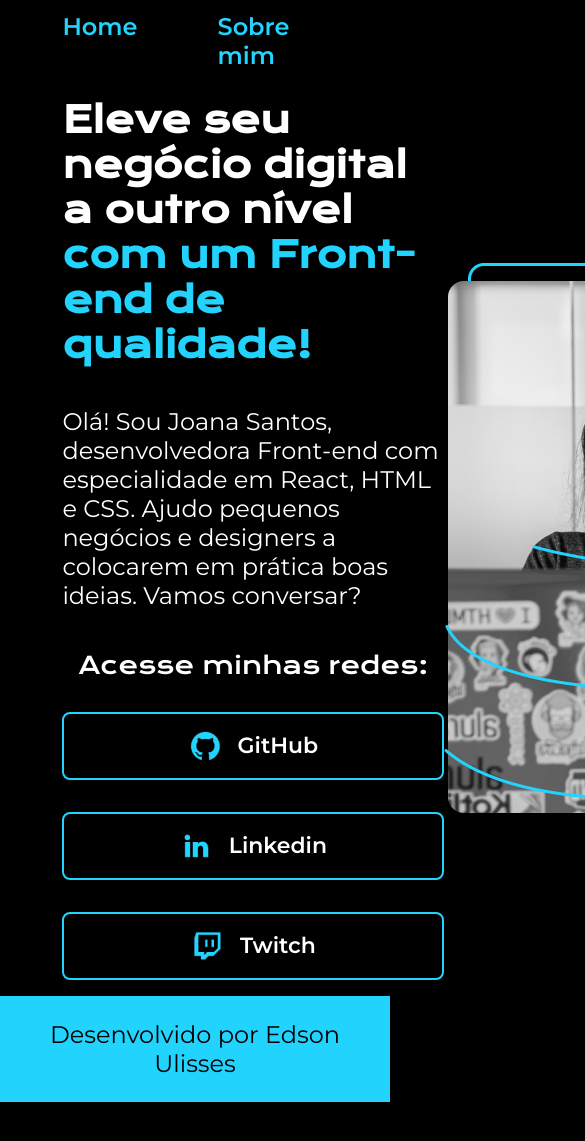
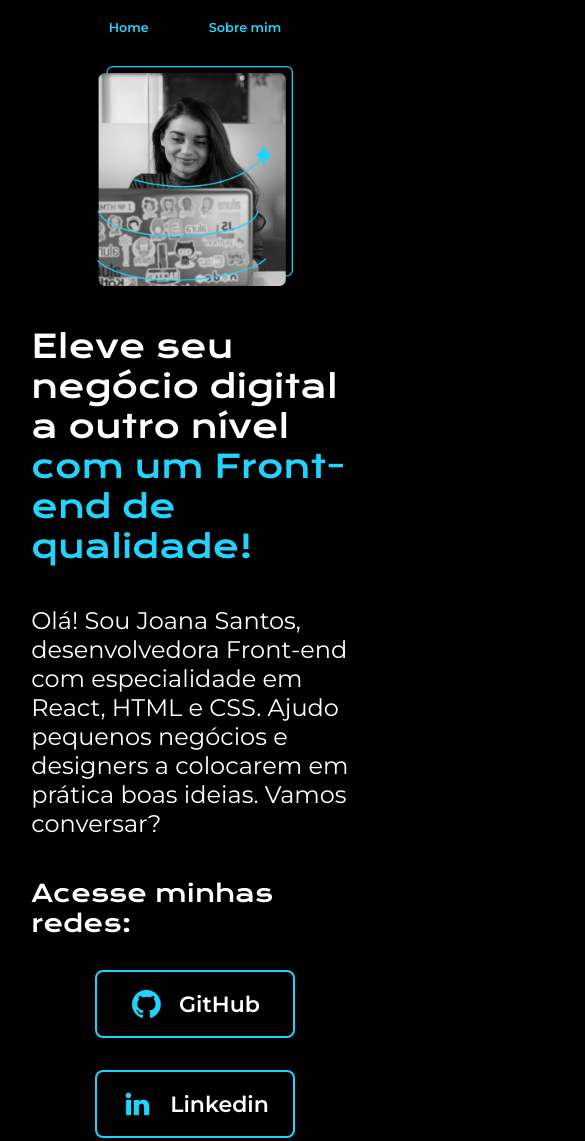
Before and after one commit to edson66/modelo-joana-portfolio, a plain HTML site: page index.html in a window 390 px wide. Shown: the top 1141 px of the page, 585 px wide, since content can reach past the window. Before the commit the page ends 1102 px from the top, so only its background shows below. Drawn offline with nearby package versions, Linux system fonts and the light colour scheme.

Commit message:
responsividade aplicada na página

```diff
--- a/Styles/style.css
+++ b/Styles/style.css
@@ -23,7 +23,7 @@
 .cabecalho__menu__link{
   font-family: var(--fonte_texto);
   font-weight: 600;
-  font-size: 24px;
+  font-size: 1.5rem;
   color: var(--cor_terciaria);
   text-decoration: none;
 }
@@ -53,15 +53,19 @@
 footer{
   padding: 24px;
   text-align: center;
-  font-size: 24px;
+  font-size: 1.5rem;
   font-weight: 400;
   color: var(--cor_primaria);
   font-family: var(--fonte_texto);
   background-color: var(--cor_terciaria);
 }
 
+.flex__imagem{
+  width: 43%;
+}
+
 .flex__conteudo{
-  width:615px ;
+  width:49% ;
   display: flex;
   flex-direction: column;
   gap: 40px;
@@ -81,7 +85,7 @@
   align-items: center;
   gap: 16px;
   border: 2px solid var(--cor_terciaria);
-  width: 378px;
+  width: 60%;
   text-decoration: none;
   padding: 16px 0;
   font-family: var(--fonte_texto);
@@ -89,7 +93,7 @@
   color: var(--cor_secundaria);
   border-radius: 8px;
   text-align: center;
-  font-size: 22px;
+  font-size: 1.38rem;
 
 }
 .flex__conteudo__links__link:hover{
@@ -98,16 +102,53 @@
 }
 
 .flex__conteudo__titulo{
-  font-size: 36px;
+  font-size: 2rem;
   font-family: var(--fonte_titulo);
 }
 
 .flex__conteudo__text{
-  font-size: 24px;
+  font-size: 1.5rem;
   font-family: var(--fonte_texto);
 }
 .flex__conteudo__links__text{
   font-family: var(--fonte_titulo);
   font-weight: 400;
-  font-size: 24px;
+  font-size: 1.5rem;
 }
+
+
+
+@media (max-width: 1200px){
+  .cabecalho__menu{
+    justify-content: center;
+    padding: 5%;
+    gap: 60px;
+  }
+
+  .cabecalho__menu__link{
+    font-size: 0.8rem;
+  }
+
+  .flex{
+    flex-direction: column-reverse;
+    padding: 3% 8% 10% 8%;
+    gap: 40px;
+  }
+
+  .flex__conteudo__titulo{
+    font-weight: 100;
+  }
+
+  .titulo_destaque{
+    font-weight: 100;
+  }
+
+  .flex__conteudo{
+    width: auto;
+  }
+
+  .flex__imagem{
+    width: 60%;
+  }
+
+}
--- a/index.html
+++ b/index.html
@@ -34,7 +34,7 @@
 
             </div>
         </section>
-        <img src="Assets/Imagem.png" alt="foto do desenvolvedor.">
+        <img class="flex__imagem" src="Assets/Imagem.png" alt="foto do desenvolvedor.">
     </main>
     <footer>
         <p>Desenvolvido por Edson Ulisses</p>
```
Also changed, not shown: about.html (+1 -1 lines).
